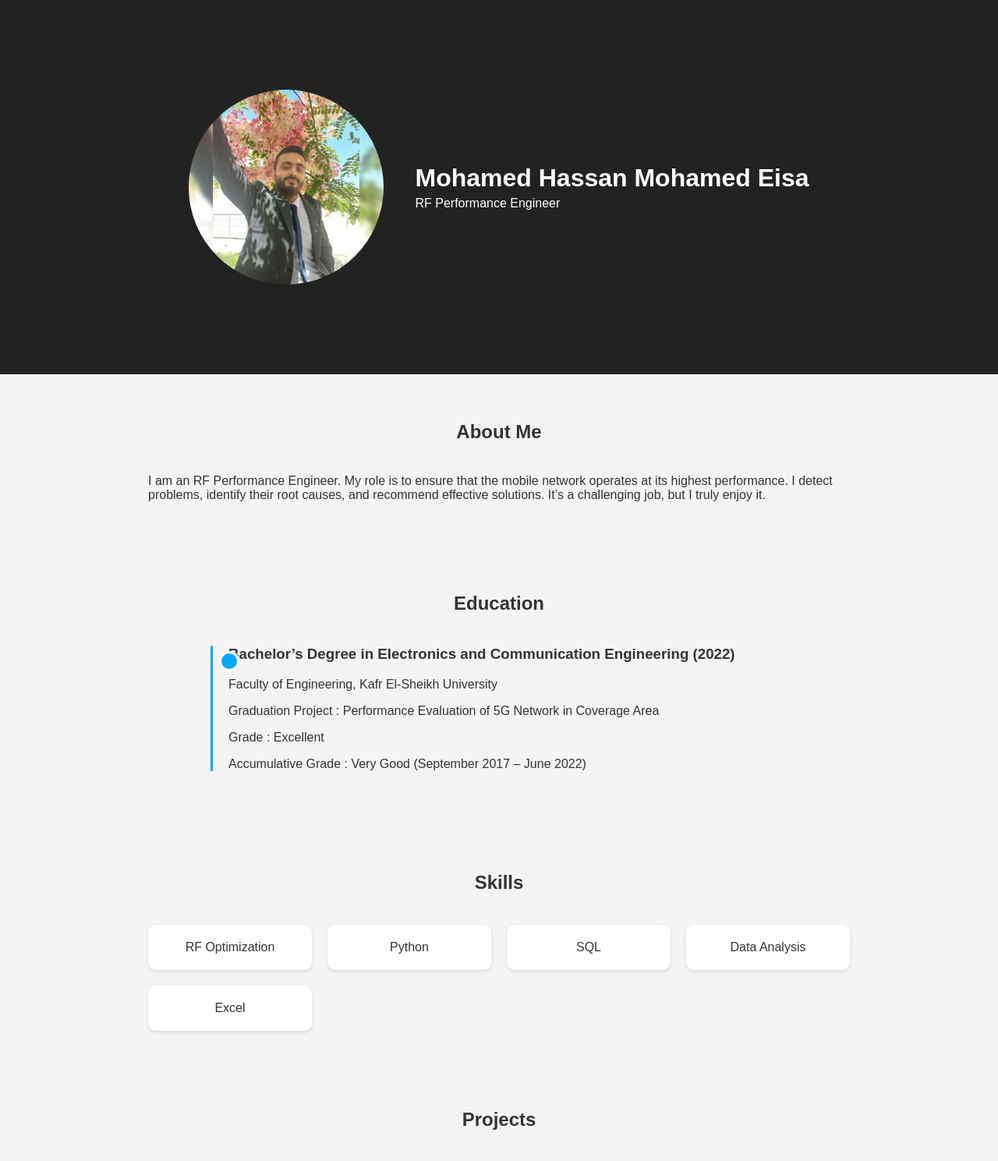
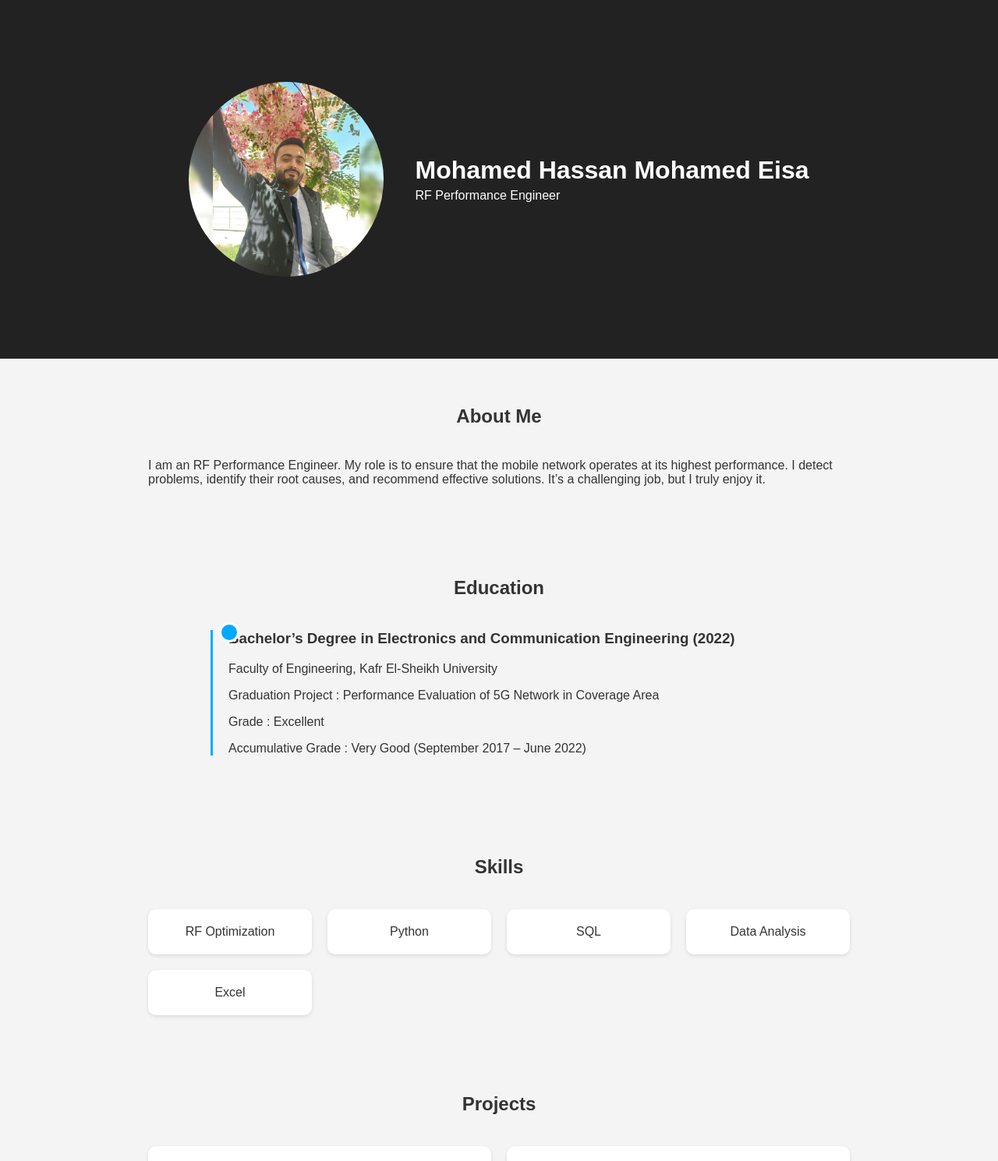
Before and after one commit to XSAWEF/Portfolio, a plain HTML site: page index.html in a window 1280 px wide. Shown: the top 1489 px of the page at 78% size. Drawn offline with Linux system fonts and the light colour scheme.

Commit message:
Update index.html

```diff
--- a/index.html
+++ b/index.html
@@ -21,7 +21,7 @@
             align-items: center;
             justify-content: center;
             gap: 40px;
-            min-height: 280px;
+            min-height: 260px;
         }
 
         header img {
@@ -67,7 +67,7 @@
     content: '';
     position: absolute;
     left: -12px; /* على حافة الخط */
-    top: 7PX;
+    top: -10PX;
     width: 20px;
     height: 20px;
     background-color: #00aaff;
```
